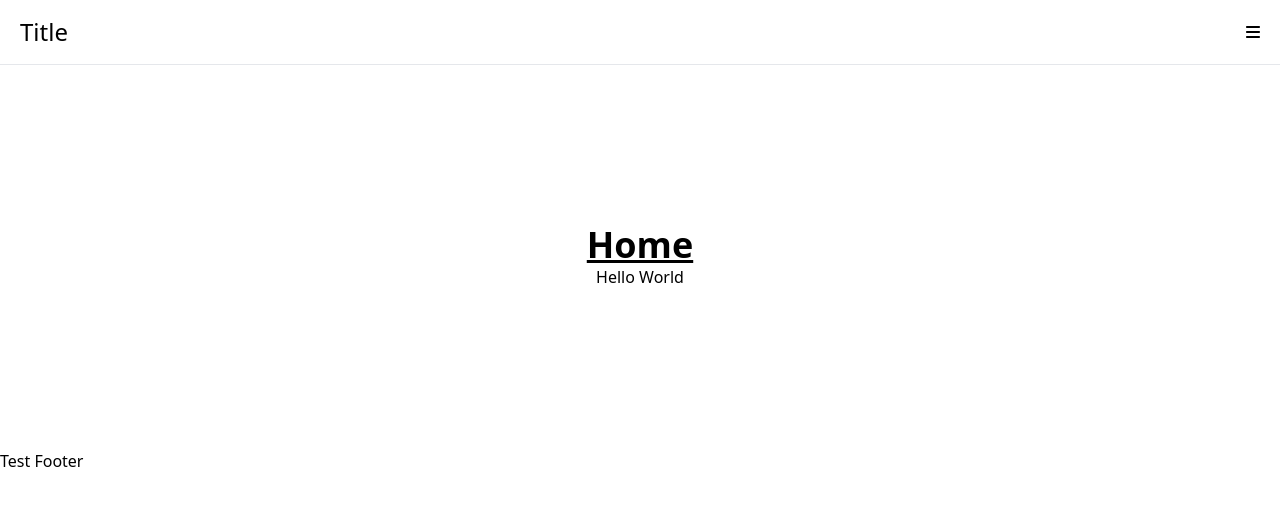
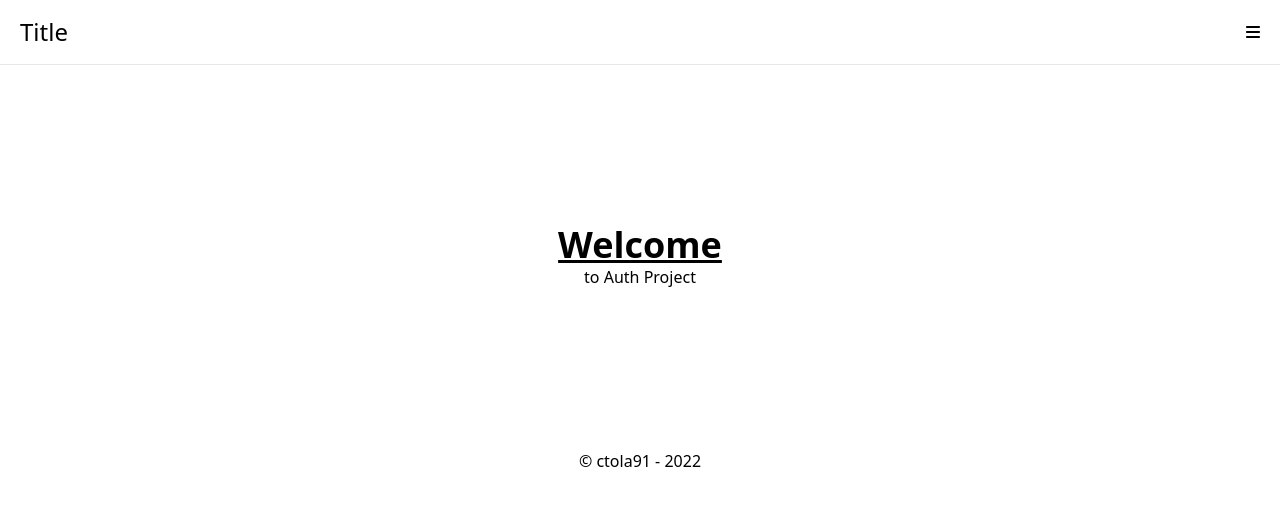
Before and after one commit to ctola91/react-auth-ts, a React (Vite) app: page / in a window 1280 px wide. Shown: the top 506 px of the page. Built offline with nearby package versions, Linux system fonts and the light colour scheme; no server answers.

Commit message:
add styles to the Footer and Header implementation

```diff
--- a/src/components/Home/Home.tsx
+++ b/src/components/Home/Home.tsx
@@ -3,8 +3,8 @@ import './Home.css';
 const Home = () => (
     <>
         <div className="home-banner-container">
-            <h2 className="home-banner-title">Home</h2>
-            <p>Hello World</p>
+            <h2 className="home-banner-title">Welcome</h2>
+            <p>to Auth Project</p>
         </div>
     </>
 )
--- /dev/null
+++ b/src/components/layout/Footer.css
@@ -0,0 +1,3 @@
+footer {
+  @apply w-full text-center;
+}
--- a/src/components/layout/Footer.tsx
+++ b/src/components/layout/Footer.tsx
@@ -1,6 +1,8 @@
+import './Footer.css';
+
 const Footer = () => (
     <>
-        <footer>Test Footer</footer>
+        <footer>&copy; ctola91 - 2022</footer>
     </>
 )
 
--- a/src/components/layout/Header.tsx
+++ b/src/components/layout/Header.tsx
@@ -19,7 +19,7 @@ const Header = (): JSX.Element => {
                     <button onClick={toggleMenu}><FontAwesomeIcon icon={faBars} /></button>
                 </div>
                 <div className={isOpen ? "header-menu active" : "header-menu"} >
-                    <ul>
+                    <ul onClick={toggleMenu}>
                         <li className="header-menu-item"><Link to="/">Home</Link></li>
                         <li className="header-menu-item"><Link to="about">About</Link></li>
                         <li className="header-menu-item"><Link to="signup">Signup</Link></li>
```
